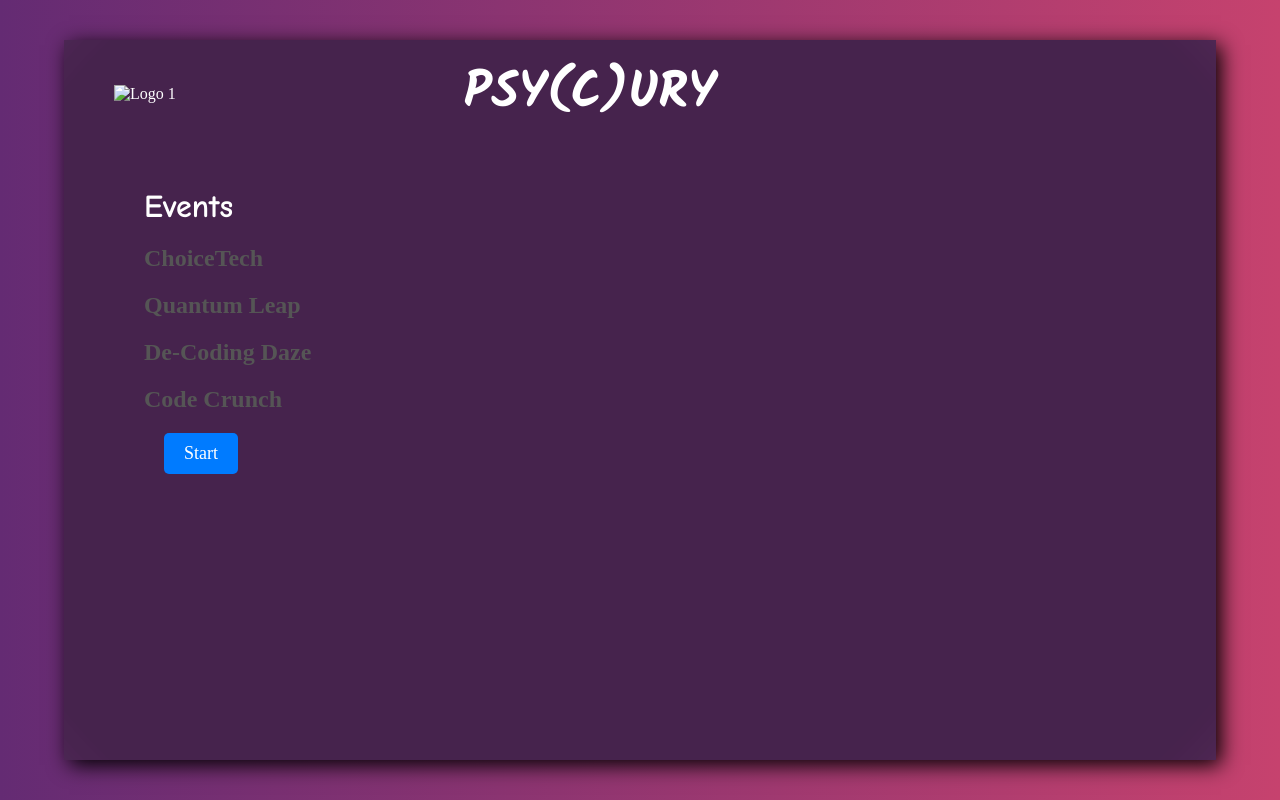
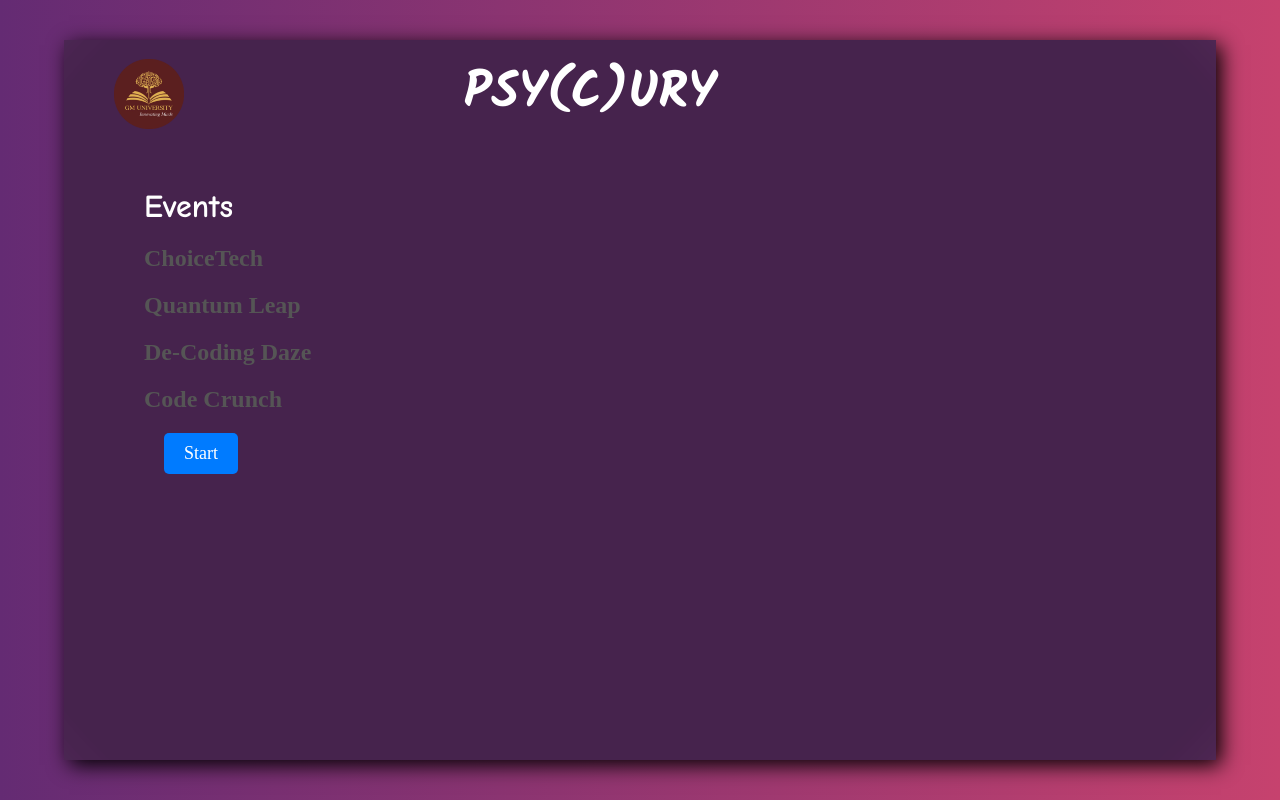
Before and after one commit to AdarshGouda704/Ignitronn, a plain HTML site: page index.html in a window 1280 px wide. Drawn offline with Linux system fonts and the light colour scheme; some packages are replaced by stand-ins of ours; a script that the page names is missing; a web font is replaced by a local one.

Commit message:
Update index.html

```diff
--- a/index.html
+++ b/index.html
@@ -13,7 +13,7 @@
       <div class="parent">
         <div class="gradient"></div>
         <nav>
-          <img src="C:/Users/pc/Desktop/PsyCury -2/Front page/Gmulogo.png" class="logo" alt="Logo 1" width="70px">
+          <img src="Ignitronn/Gmulogo.png" class="logo" alt="Logo 1" width="70px">
           <h1>PSY(C)URY</h1>
         </nav>
         <div class="main_content">
```
